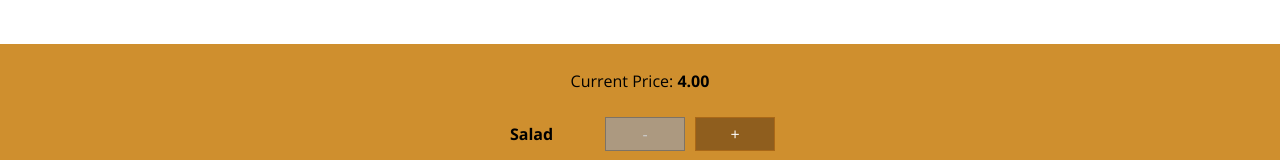
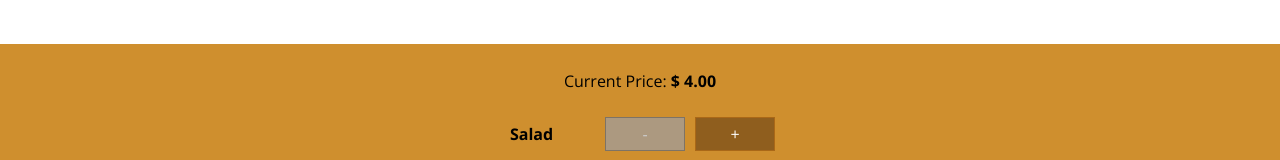
Before and after one commit to dkim2435/burgerApp, a React (Create React App) app: page / in a window 1280 px wide. Shown: the part 384-544 px from the top of the page. Built offline with nearby package versions, Linux system fonts and the light colour scheme.

Commit message:
added total price in order summary(modal)

```diff
--- a/src/components/Burger/BuildControls/BuildControls.js
+++ b/src/components/Burger/BuildControls/BuildControls.js
@@ -11,7 +11,7 @@
 
 const buildControls = (props) => (
   <div className={classes.BuildControls}>
-    <p>Current Price: <strong>{props.price.toFixed(2)}</strong></p>
+    <p>Current Price: <strong>$ {props.price.toFixed(2)}</strong></p>
     {controls.map(ctrl => (
       <BuildControl
         key={ctrl.label}
--- a/src/components/Burger/OrderSummary/OrderSummary.js
+++ b/src/components/Burger/OrderSummary/OrderSummary.js
@@ -17,6 +17,7 @@
       <ul>
         {ingredientSummary}
       </ul>
+      <p><strong>Total Price: $ {props.price.toFixed(2)}</strong></p>
       <p>Continue to Checkout?</p>
       <Button btnType="Danger" clicked={props.purchaseCancelled}>CANCEL</Button>
       <Button btnType="Success" clicked={props.purchaseContinued}>CONTINUE</Button>
--- a/src/containers/BurgerBuilder/BurgerBuilder.js
+++ b/src/containers/BurgerBuilder/BurgerBuilder.js
@@ -92,6 +92,7 @@
         <Modal show={this.state.purchasing} modalClosed={this.purchaseCancelHandler}>
           <OrderSummary
             ingredients={this.state.ingredients}
+            price={this.state.totalPrice}
             purchaseCancelled={this.purchaseCancelHandler}
             purchaseContinued={this.purchaseContinueHandler}
           />
```
